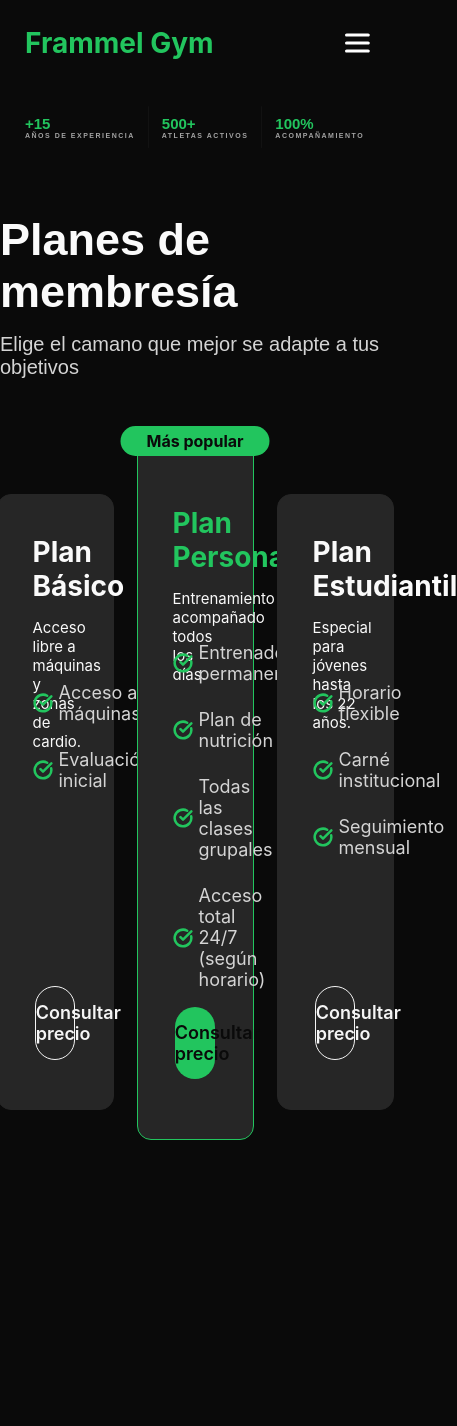
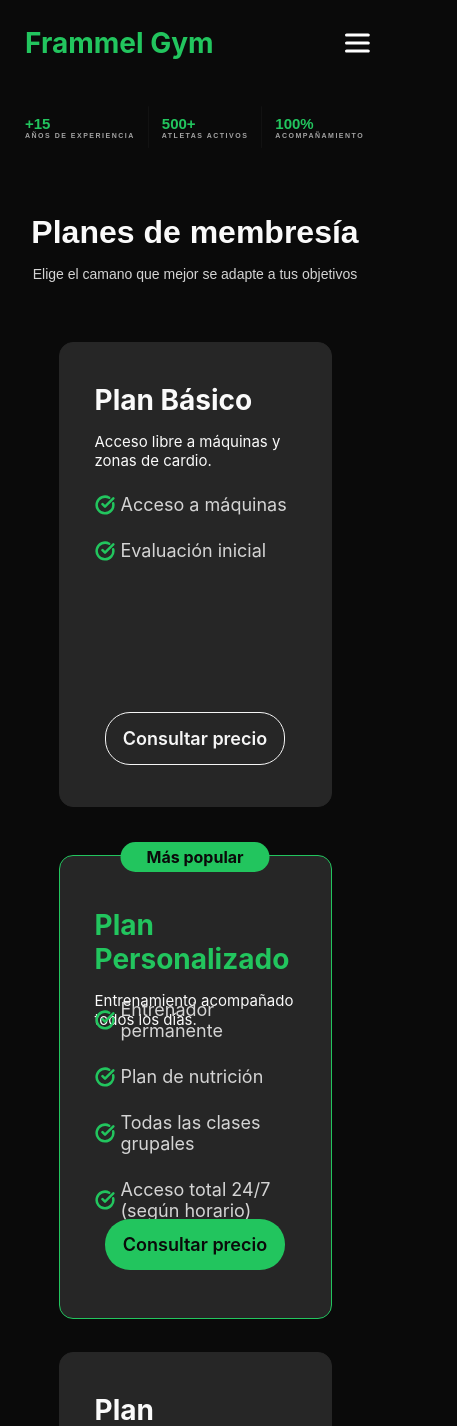
Before and after one commit to yepetopg/FrammelGym, a React (Create React App) app: page / in a window 390 px wide. Shown: the top 1426 px of the page, 457 px wide, since content can reach past the window. Before the commit the page ends 1140 px from the top, so only its background shows below. Built offline with nearby package versions, Linux system fonts and the light colour scheme.

Commit message:
feat(plans-section): Crear diseño responsive Tablets

```diff
--- a/src/features/Home/components/layout/PlansSection/plansSection.module.css
+++ b/src/features/Home/components/layout/PlansSection/plansSection.module.css
@@ -83,3 +83,51 @@
     font-size: 20px;
   }
 }
+
+/*--Diseño Responsive Tablet--*/
+
+@media (max-width: 1250px) {
+  .plans {
+    flex-direction: column;
+    justify-content: center;
+    align-items: center;
+  }
+
+  .title h2 {
+    font-size: 40px;
+  }
+
+  .title p {
+    font-size: 18px;
+  }
+}
+
+@media (max-width: 850px) {
+  .title h2 {
+    font-size: 38px;
+  }
+
+  .title p {
+    font-size: 17px;
+  }
+}
+
+@media (max-width: 768px) {
+  .title h2 {
+    font-size: 37px;
+  }
+
+  .title p {
+    font-size: 16px;
+  }
+}
+
+@media (max-width: 650px) {
+  .title h2 {
+    font-size: 32px;
+  }
+
+  .title p {
+    font-size: 14px;
+  }
+}
--- a/src/features/Home/components/ui/PlanSectionCard/planSectionCard.module.css
+++ b/src/features/Home/components/ui/PlanSectionCard/planSectionCard.module.css
@@ -217,3 +217,48 @@
     width: 30vw;
   }
 }
+
+/*--Diseño Reponsive Tablet--*/
+
+@media (max-width: 1250px) {
+  .planCard {
+    width: 60vw;
+    height: 45vh;
+  }
+
+  .planCard.active {
+    width: 60vw;
+    height: 45vh;
+    margin-bottom: 15px;
+  }
+}
+
+@media (min-width: 1000px) AND (max-width: 1350px) AND (min-heigth: 1700px) AND (max-height: 1950px) {
+  .planCard {
+    height: 20vh;
+  }
+}
+
+@media (min-width: 1000px) AND (max-width: 1100px) AND (min-height: 500px) AND (max-height: 600px) {
+  .planCard {
+    width: 60vw;
+    height: 75vh;
+  }
+
+  .planCard.active {
+    width: 60vw;
+    height: 75vh;
+  }
+}
+
+@media (max-width: 650px) {
+  .planCard {
+    width: 70vw;
+    height: 55vh;
+  }
+
+  .planCard.active {
+    width: 70vw;
+    height: 55vh;
+  }
+}
```
